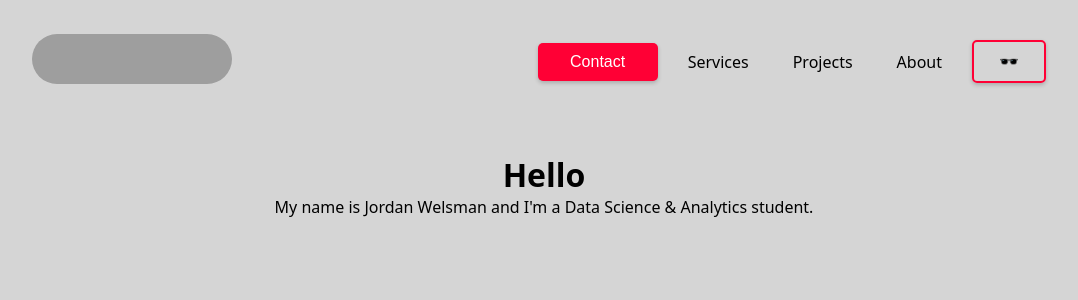
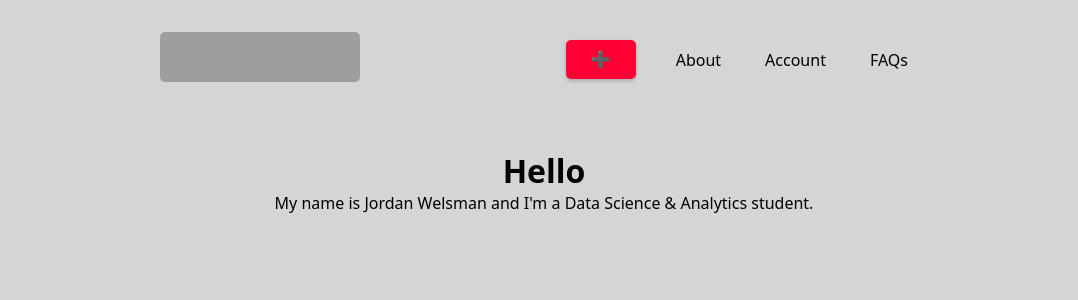
Before and after one commit to JordanWelsman/BU_WebProgramming, a PHP site: page /dashboard.php in a window 1280 px wide. Shown: the top 300 px of the page, without its empty margins (96-1174 px from the left). Run offline with PHP 8.4, Linux system fonts and the light colour scheme; grey boxes are pictures that could not be loaded.

Commit message:
Changed button margins.

```diff
--- a/css/button.css
+++ b/css/button.css
@@ -46,13 +46,14 @@ button:hover {
 }
 
 li a {
-    /* animation */
-    position: relative;
-    top: 0;
-    transition: top ease 0.5s;
+
 }
 
 li a:hover {
     /* animation */
     top: -5px;
 }
+
+#new {
+    margin: 10px 20px;
+}
--- a/css/color.css
+++ b/css/color.css
@@ -12,5 +12,5 @@
 
 /* Site Values */
 :root {
-    --wrapper_value: 10%;
+    --wrapper_value: 20%;
 }
--- a/css/dashboard.css
+++ b/css/dashboard.css
@@ -26,7 +26,7 @@ header {
 }
 
 .logo img {
-    border-radius: 50px;
+    border-radius: 5px;
 }
 
 .nav__links {
--- a/dashboard.php
+++ b/dashboard.php
@@ -13,15 +13,15 @@
 <body class="background--light" id="pageBody">
     <header>
         <a class="logo" href="index.php"><img src="https://picsum.photos/200/50" alt="Site Logo"></a>
-        <a class="cta" href="#"><button class="button button--primary">Contact</button></a>
+        <a class="cta" href="#"><button class="button--primary button--small" id="new">➕</button></a>
         <nav>
             <ul class="nav__links">
-                <li><a href="#">Services</a></li>
-                <li><a href="#">Projects</a></li>
                 <li><a href="#">About</a></li>
+                <li><a href="#">Account</a></li>
+                <li><a href="#">FAQs</a></li>
             </ul>
         </nav>
-        <a class="thc" href="#"><button class="button--secondary button--small" id="themeToggle">🕶️</button></a>
+        <!--<a class="thc" href="#"><button class="button--secondary button--small" id="themeToggle">🕶️</button></a>-->
     </header>
     <div class="page__content">
         <h1>Hello</h1>
--- a/index.php
+++ b/index.php
@@ -17,7 +17,7 @@
         <div class="card__container">
             <button class="button--primary" id="primaryButton">Register</button>
             <button class="button--secondary">Log In</button>
-            <button class="button--secondary button--small" id="themeToggle">🕶️</button>
+            <!--<button class="button--secondary button--small" id="themeToggle">🕶️</button>-->
         </div>
     </div>
 </body>
```
